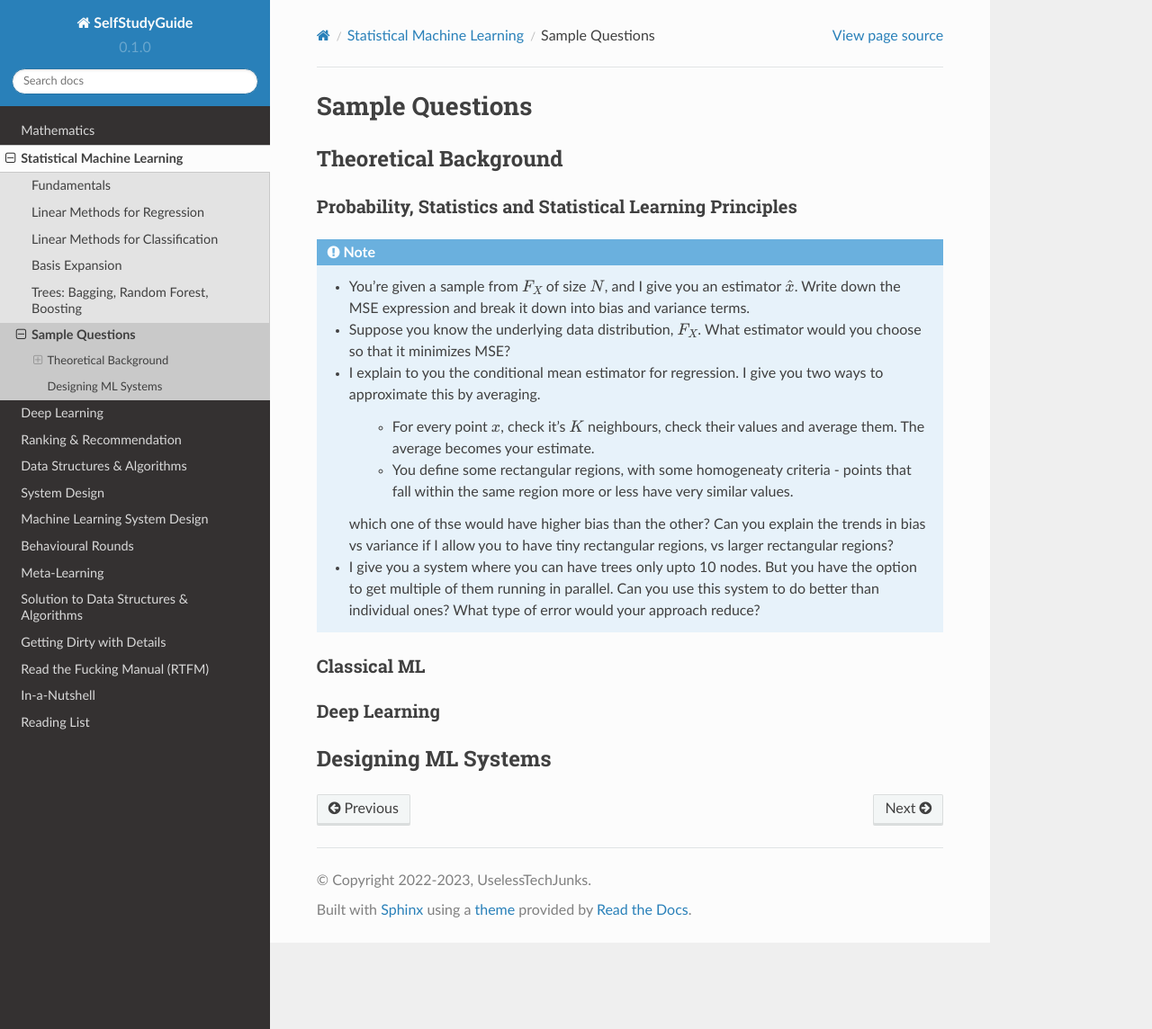
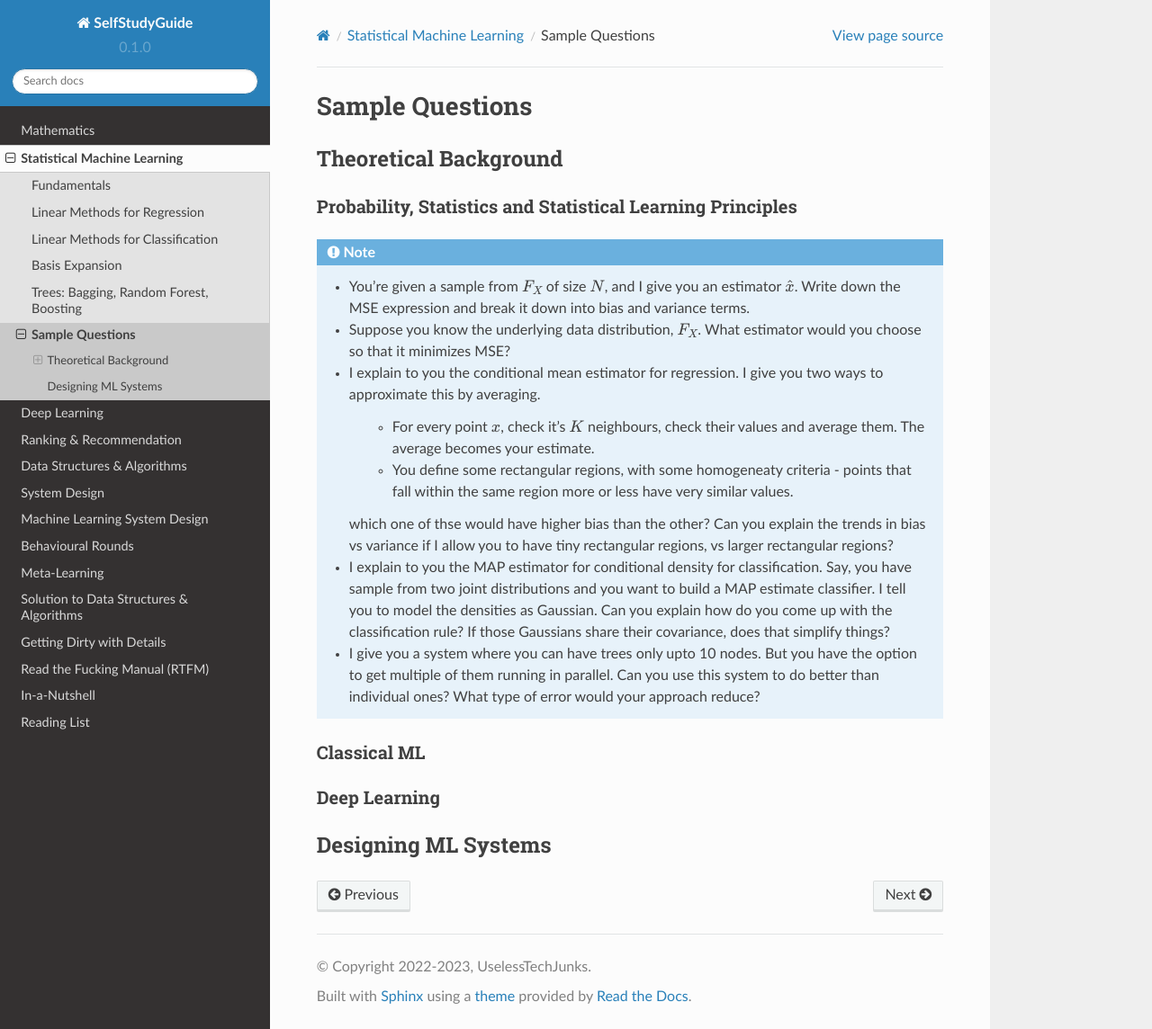
Before and after one commit to uselesstechjunks/leetcode, a Sphinx documentation site: the page built from docs/source/ml/qb.rst, in a window 1280 px wide and 1144 px high. Shown: the whole window at 90% size. Built offline with Sphinx 7.4.7 and the Read the Docs theme 2.0.0, drawn with Linux system fonts in a browser that asks for light colours.

Commit message:
Update qb.rst

```diff
--- a/docs/source/ml/qb.rst
+++ b/docs/source/ml/qb.rst
@@ -17,6 +17,7 @@ Probability, Statistics and Statistical Learning Principles
 		* You define some rectangular regions, with some homogeneaty criteria - points that fall within the same region more or less have very similar values.
 
 	  which one of thse would have higher bias than the other? Can you explain the trends in bias vs variance if I allow you to have tiny rectangular regions, vs larger rectangular regions?
+	* I explain to you the MAP estimator for conditional density for classification. Say, you have sample from two joint distributions and you want to build a MAP estimate classifier. I tell you to model the densities as Gaussian. Can you explain how do you come up with the classification rule? If those Gaussians share their covariance, does that simplify things?
 	* I give you a system where you can have trees only upto 10 nodes. But you have the option to get multiple of them running in parallel. Can you use this system to do better than individual ones? What type of error would your approach reduce?
 
 Classical ML
```
